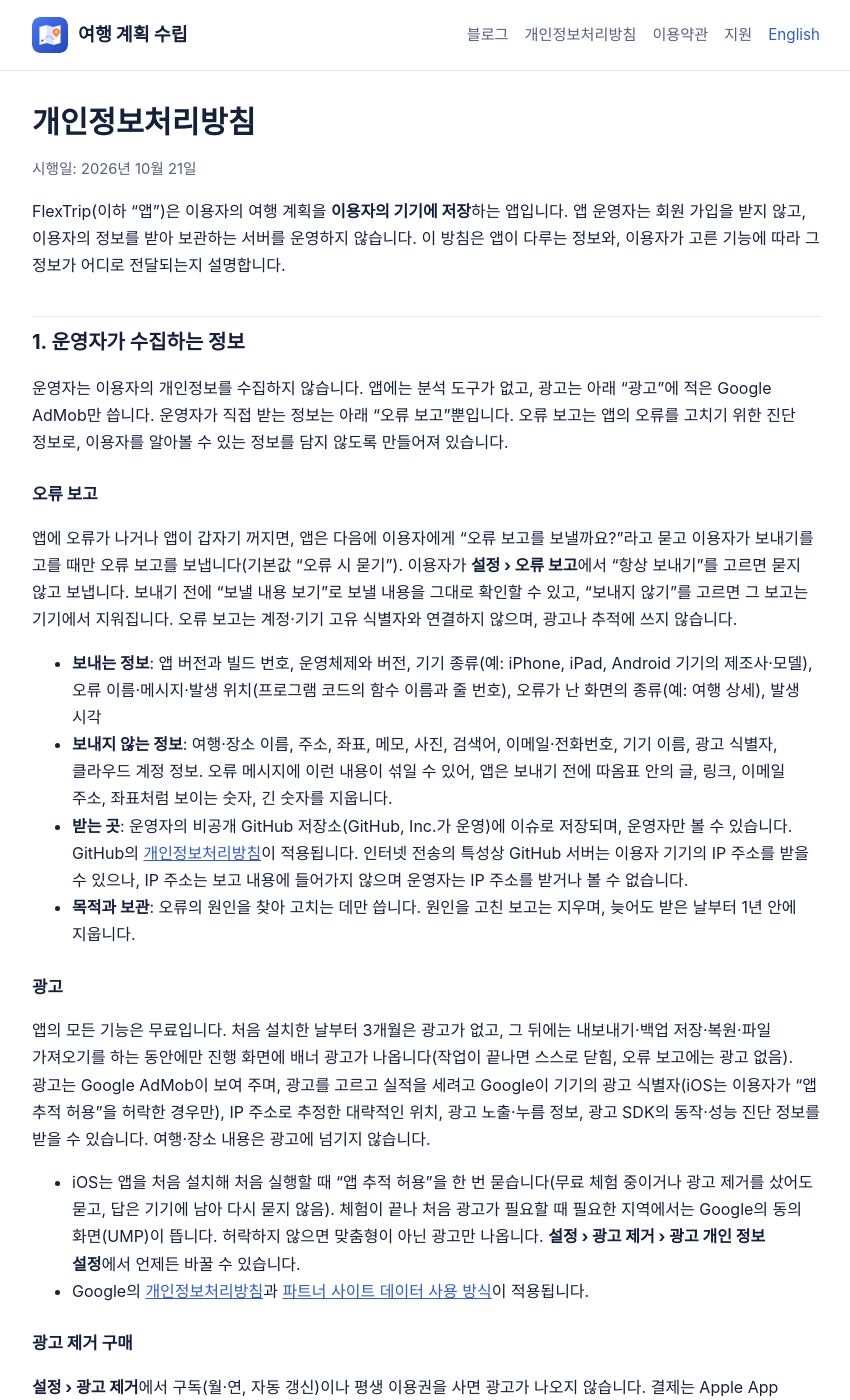
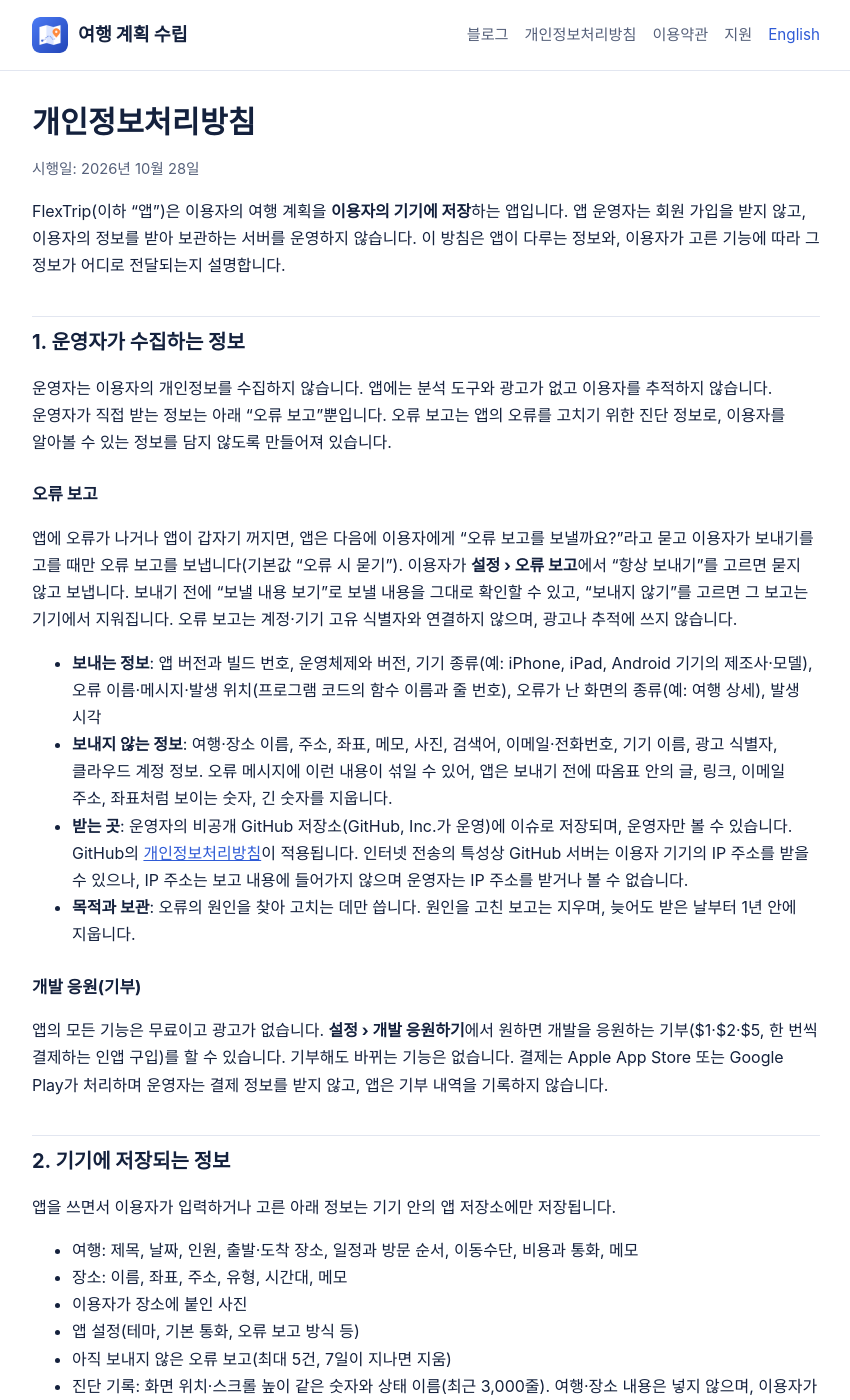
Before and after one commit to yjinchoi/flextrip-support, a Jekyll site: the page built from privacy.md, in a window 1280 px wide and 1400 px high. Shown: the whole window, without its empty margins (214-1064 px from the left). Built offline with Jekyll 4.4.1, drawn with Linux system fonts in a browser that asks for light colours; some of the changed text lies outside the part shown.

Commit message:
docs(privacy): 광고·추적 없음, 개발 응원(기부), 세 여행 앱 계획 공유(App Group·iCloud) — 시행 2026-10-28(앱 1.0 재제출)
Co-Authored-By: Claude Opus 5.5 <noreply@anthropic.com>

```diff
--- a/privacy.md
+++ b/privacy.md
@@ -7,12 +7,12 @@ description: FlexTrip 앱이 어떤 정보를 어디에 저장하고 누구에
 ---
 # 개인정보처리방침
 
-<p class="meta">시행일: 2026년 10월 21일</p>
+<p class="meta">시행일: 2026년 10월 28일</p>
 
 FlexTrip(이하 "앱")은 이용자의 여행 계획을 **이용자의 기기에 저장**하는 앱입니다. 앱 운영자는 회원 가입을 받지 않고, 이용자의 정보를 받아 보관하는 서버를 운영하지 않습니다. 이 방침은 앱이 다루는 정보와, 이용자가 고른 기능에 따라 그 정보가 어디로 전달되는지 설명합니다.
 
 ## 1. 운영자가 수집하는 정보
-운영자는 이용자의 개인정보를 수집하지 않습니다. 앱에는 분석 도구가 없고, 광고는 아래 "광고"에 적은 Google AdMob만 씁니다. 운영자가 직접 받는 정보는 아래 "오류 보고"뿐입니다. 오류 보고는 앱의 오류를 고치기 위한 진단 정보로, 이용자를 알아볼 수 있는 정보를 담지 않도록 만들어져 있습니다.
+운영자는 이용자의 개인정보를 수집하지 않습니다. 앱에는 분석 도구와 광고가 없고 이용자를 추적하지 않습니다. 운영자가 직접 받는 정보는 아래 "오류 보고"뿐입니다. 오류 보고는 앱의 오류를 고치기 위한 진단 정보로, 이용자를 알아볼 수 있는 정보를 담지 않도록 만들어져 있습니다.
 
 ### 오류 보고
 앱에 오류가 나거나 앱이 갑자기 꺼지면, 앱은 다음에 이용자에게 "오류 보고를 보낼까요?"라고 묻고 이용자가 보내기를 고를 때만 오류 보고를 보냅니다(기본값 "오류 시 묻기"). 이용자가 **설정 › 오류 보고**에서 "항상 보내기"를 고르면 묻지 않고 보냅니다. 보내기 전에 "보낼 내용 보기"로 보낼 내용을 그대로 확인할 수 있고, "보내지 않기"를 고르면 그 보고는 기기에서 지워집니다. 오류 보고는 계정·기기 고유 식별자와 연결하지 않으며, 광고나 추적에 쓰지 않습니다.
@@ -22,13 +22,8 @@ FlexTrip(이하 "앱")은 이용자의 여행 계획을 **이용자의 기기에
 - **받는 곳**: 운영자의 비공개 GitHub 저장소(GitHub, Inc.가 운영)에 이슈로 저장되며, 운영자만 볼 수 있습니다. GitHub의 [개인정보처리방침](https://docs.github.com/site-policy/privacy-policies/github-general-privacy-statement)이 적용됩니다. 인터넷 전송의 특성상 GitHub 서버는 이용자 기기의 IP 주소를 받을 수 있으나, IP 주소는 보고 내용에 들어가지 않으며 운영자는 IP 주소를 받거나 볼 수 없습니다.
 - **목적과 보관**: 오류의 원인을 찾아 고치는 데만 씁니다. 원인을 고친 보고는 지우며, 늦어도 받은 날부터 1년 안에 지웁니다.
 
-### 광고
-앱의 모든 기능은 무료입니다. 처음 설치한 날부터 3개월은 광고가 없고, 그 뒤에는 내보내기·백업 저장·복원·파일 가져오기를 하는 동안에만 진행 화면에 배너 광고가 나옵니다(작업이 끝나면 스스로 닫힘, 오류 보고에는 광고 없음). 광고는 Google AdMob이 보여 주며, 광고를 고르고 실적을 세려고 Google이 기기의 광고 식별자(iOS는 이용자가 "앱 추적 허용"을 허락한 경우만), IP 주소로 추정한 대략적인 위치, 광고 노출·누름 정보, 광고 SDK의 동작·성능 진단 정보를 받을 수 있습니다. 여행·장소 내용은 광고에 넘기지 않습니다.
-- iOS는 앱을 처음 설치해 처음 실행할 때 "앱 추적 허용"을 한 번 묻습니다(무료 체험 중이거나 광고 제거를 샀어도 묻고, 답은 기기에 남아 다시 묻지 않음). 체험이 끝나 처음 광고가 필요할 때 필요한 지역에서는 Google의 동의 화면(UMP)이 뜹니다. 허락하지 않으면 맞춤형이 아닌 광고만 나옵니다. **설정 › 광고 제거 › 광고 개인 정보 설정**에서 언제든 바꿀 수 있습니다.
-- Google의 [개인정보처리방침](https://policies.google.com/privacy)과 [파트너 사이트 데이터 사용 방식](https://policies.google.com/technologies/partner-sites)이 적용됩니다.
-
-### 광고 제거 구매
-**설정 › 광고 제거**에서 구독(월·연, 자동 갱신)이나 평생 이용권을 사면 광고가 나오지 않습니다. 결제는 Apple App Store 또는 Google Play가 처리하며 운영자는 결제 정보를 받지 않습니다. 앱은 산 내역(상품 종류·만료일)만 기기에서 확인합니다. iPhone·iPad에서는 같은 개발자의 여행 앱(여행 경로·여행 사진)과 무료 체험 시작일·광고 제거 여부를 기기의 키체인으로 함께 씁니다(기기 밖으로 보내지 않음).
+### 개발 응원(기부)
+앱의 모든 기능은 무료이고 광고가 없습니다. **설정 › 개발 응원하기**에서 원하면 개발을 응원하는 기부($1·$2·$5, 한 번씩 결제하는 인앱 구입)를 할 수 있습니다. 기부해도 바뀌는 기능은 없습니다. 결제는 Apple App Store 또는 Google Play가 처리하며 운영자는 결제 정보를 받지 않고, 앱은 기부 내역을 기록하지 않습니다.
 
 ## 2. 기기에 저장되는 정보
 앱을 쓰면서 이용자가 입력하거나 고른 아래 정보는 기기 안의 앱 저장소에만 저장됩니다.
@@ -50,6 +45,7 @@ FlexTrip(이하 "앱")은 이용자의 여행 계획을 **이용자의 기기에
 | 지도 표시(Android) | 지도에 보이는 영역 | Google 지도 SDK |
 | 클라우드 백업·복원·내보내기 | 백업 파일(위 2의 여행·장소 데이터), 내보낸 파일 | 이용자가 연결한 Google Drive·Dropbox·iCloud 계정 |
 | iCloud 기기 간 동기화(iOS, 켠 경우) | 위 2의 여행·장소 데이터 | 이용자 iCloud 계정의 비공개 데이터베이스(Apple CloudKit) |
+| 같은 개발자의 여행 앱과 여행 계획 공유(iOS) | 여행 이름·기간, 방문 장소의 이름·주소·좌표·장소 유형·예정 시각 | 같은 기기의 앱 그룹 공유 폴더와 이용자 iCloud 계정의 비공개 데이터베이스(Apple CloudKit). 같은 개발자의 여행 경로(TripRoute)·여행 사진 정리(TripPhoto) 앱만 읽으며, 운영자 서버로 보내지 않습니다 |
 | 외부 길찾기 | 출발지·도착지 이름과 좌표, 이동수단 | 이용자가 고른 지도·내비게이션 앱(네이버 지도, 카카오맵, T맵, Google 지도, Apple 지도) |
 | 파일 공유 | 이용자가 고른 파일 | 이용자가 공유 시트에서 고른 앱 |
 | 오류 보고(위 1) | 오류 보고 | 운영자의 비공개 GitHub 저장소(GitHub, Inc.) |
@@ -74,7 +70,6 @@ FlexTrip이 Google API에서 받은 정보의 사용과 전송은 [Google API
 
 ## 5. 기기 권한
 - **사진 보관함·카메라**(선택): 장소에 사진을 붙일 때만 요청합니다.
-- **앱 추적 허용**(iOS, 선택): 앱을 처음 실행할 때 한 번 묻습니다(위 "광고").
 - **위치**(iOS, 선택): 여행 기간 중 "여행 중 지금" 카드에서 **위치 사용**을 누를 때만 "앱을 사용하는 동안" 권한을 묻습니다. 지금 방문 중인 장소나 이동 중인 구간을 앱·위젯·잠금 화면(Live Activity)·Apple Watch에 보여 주는 데만 쓰고, 위치는 기기 밖으로 보내지 않습니다. 잠금 화면 표시를 켠 동안에만 앱이 뒤에 있어도 위치를 읽고, 끄면 멈춥니다. 길찾기에서 "현재 위치에서 출발"은 길찾기 앱이 직접 처리합니다.
 
 ## 6. 보관과 삭제
@@ -82,7 +77,7 @@ FlexTrip이 Google API에서 받은 정보의 사용과 전송은 [Google API
 - 클라우드 백업 파일은 이용자의 클라우드 계정에서 직접 지울 수 있습니다.
 
 ## 7. 제3자 제공과 판매
-운영자는 이용자의 정보를 판매하지 않습니다. 광고 표시를 위해 Google AdMob이 위 "광고"에 적은 정보를 직접 받는 것 외에는 제3자에게 제공하지 않습니다. 오류 보고는 운영자의 GitHub 저장소에 보관만 하며 다른 곳에 넘기지 않습니다.
+운영자는 이용자의 정보를 판매하거나 제3자에게 제공하지 않습니다. 오류 보고는 운영자의 GitHub 저장소에 보관만 하며 다른 곳에 넘기지 않습니다.
 
 ## 8. 아동
 앱은 아동을 대상으로 하지 않으며, 운영자는 아동의 정보를 따로 수집하지 않습니다.
```
Also changed, not shown: en/privacy.md (+6 -11 lines).
